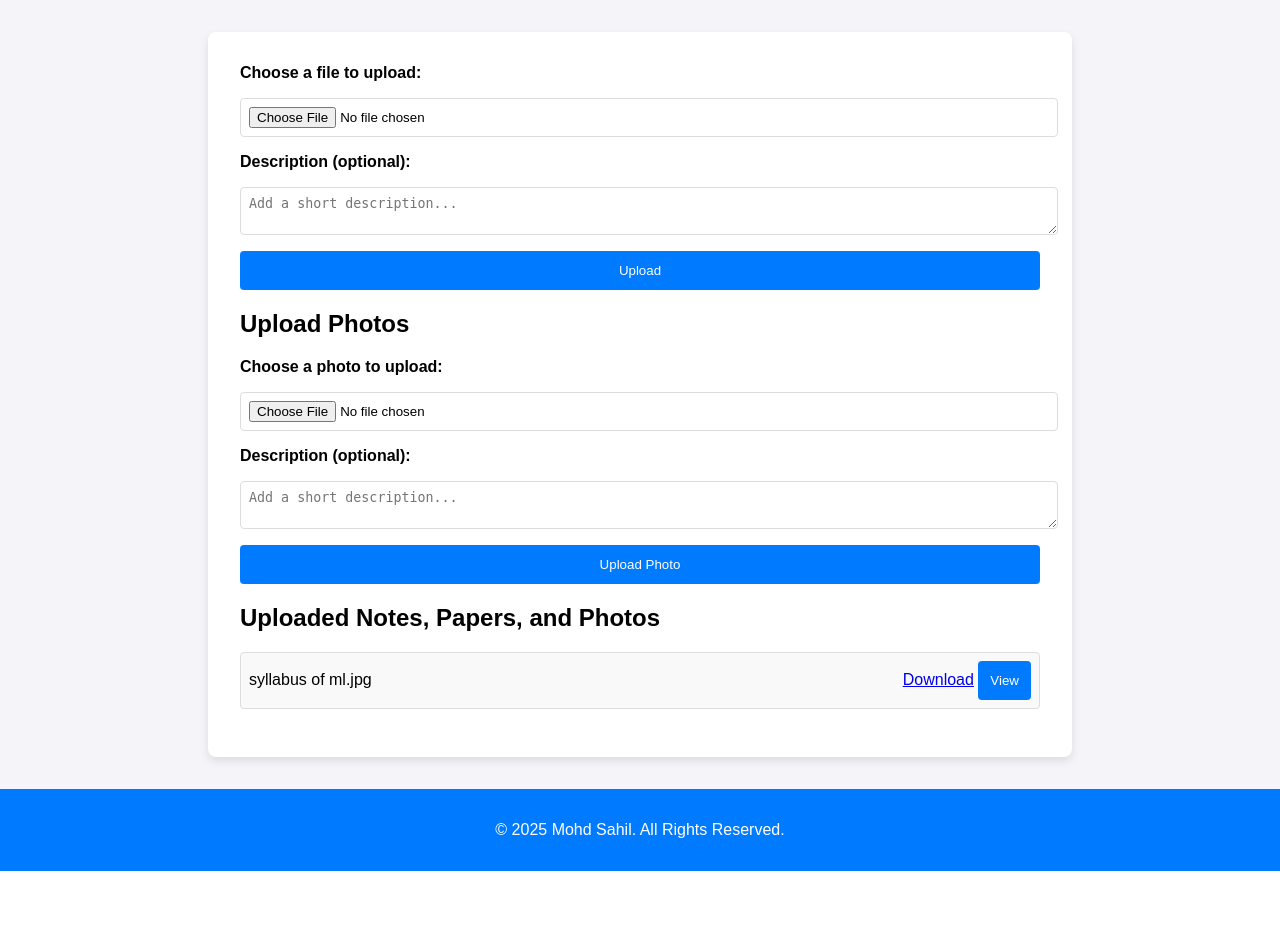
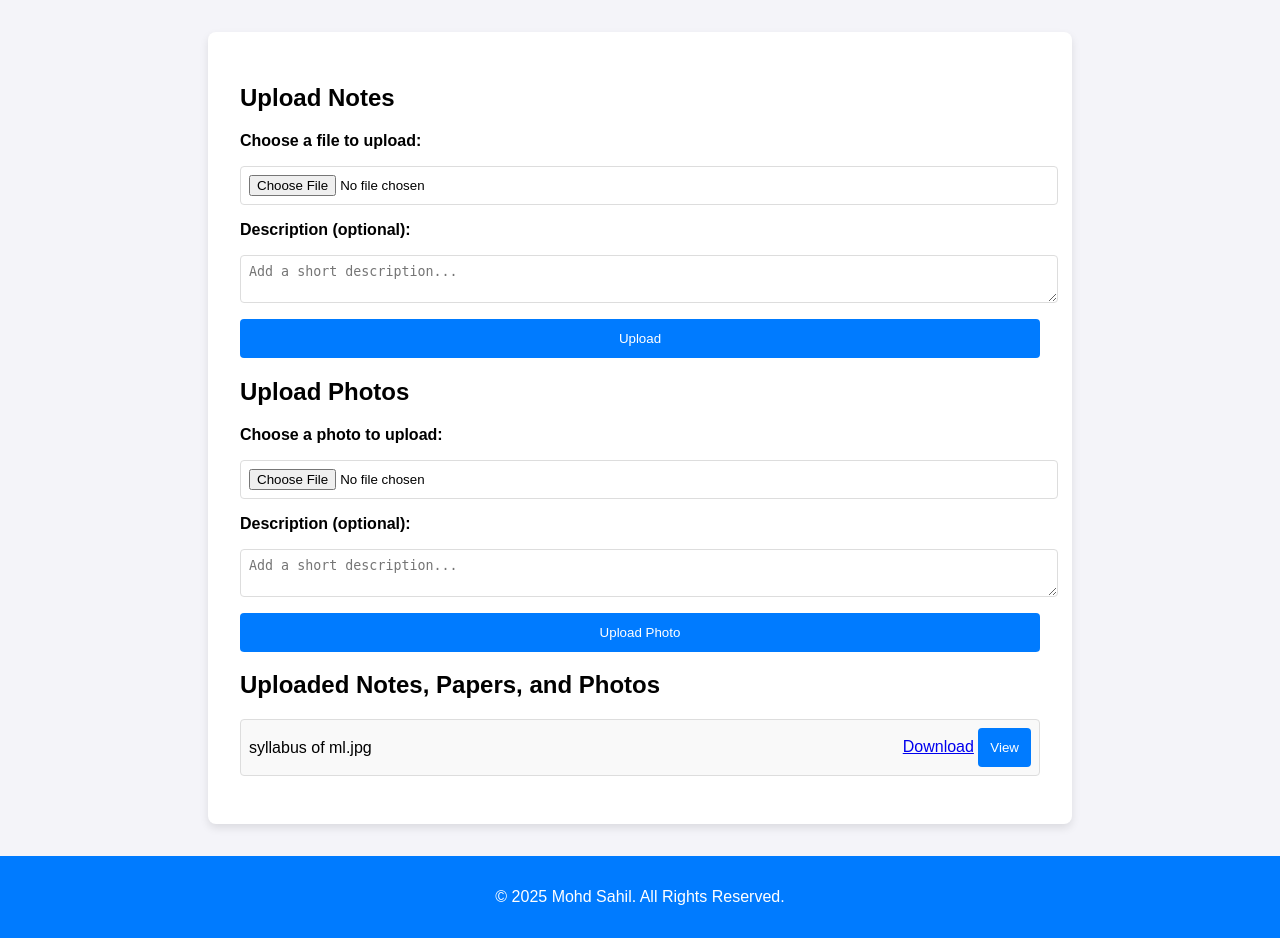
Before and after one commit to radecoder/Notes-Upload, a Flask app: page / in a window 1280 px wide. Shown: the part 112-1050 px from the top of the page. Before the commit the page ends 983 px from the top, so only its background shows below. Run offline with Flask 3, Linux system fonts and the light colour scheme.

Commit message:
adding heading

```diff
--- a/templates/index.html
+++ b/templates/index.html
@@ -81,6 +81,7 @@
     </header>
     <main>
         <section>
+            <h2>Upload Notes </h2>
             <form action="/upload" method="post" enctype="multipart/form-data">
                 <label for="file">Choose a file to upload:</label>
                 <input type="file" id="file" name="file" accept=".pdf,.doc,.docx,.txt,.ppt,.pptx" required>
```
